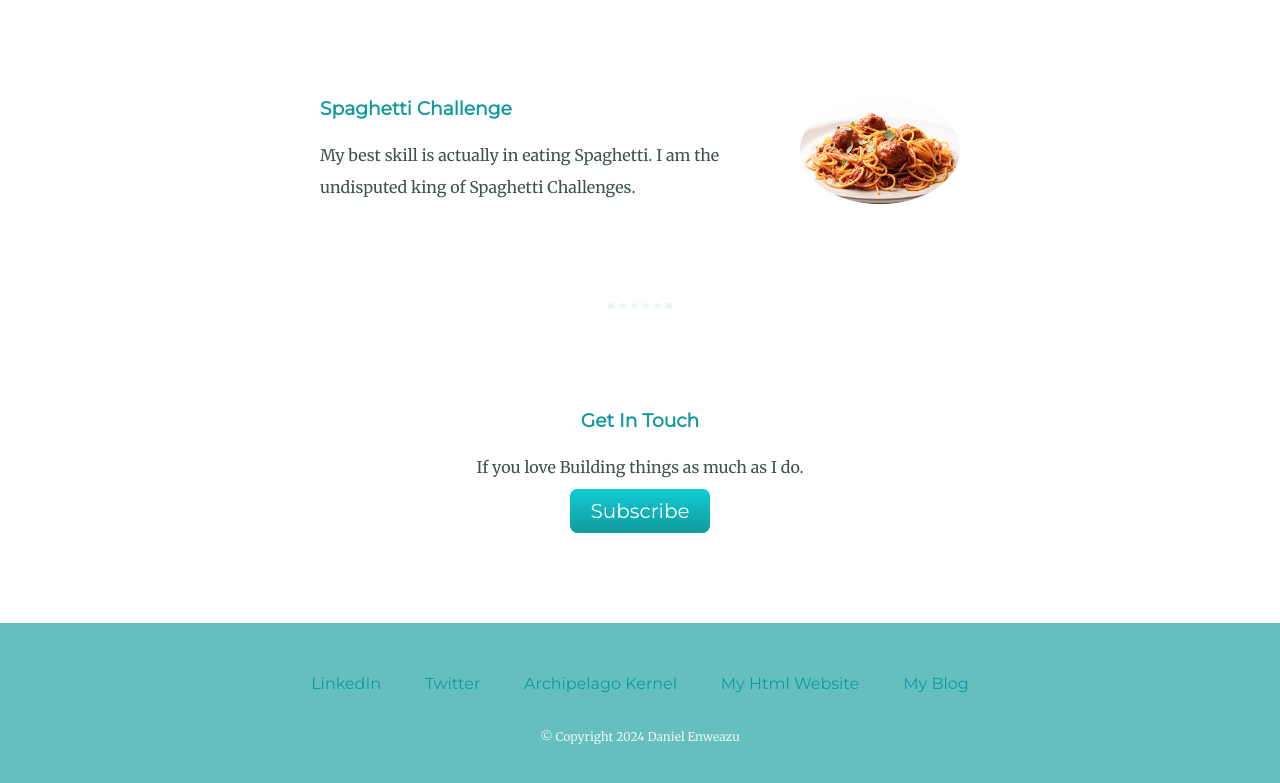
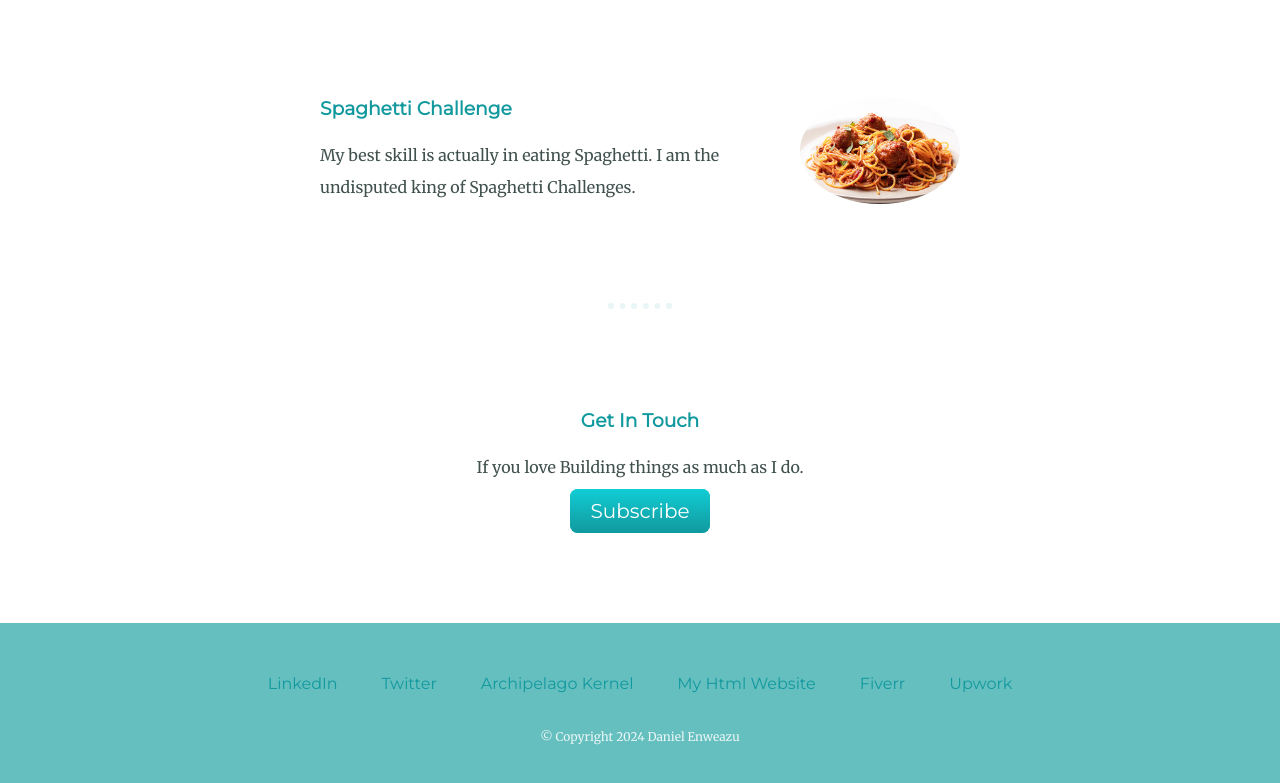
Before and after one commit to enweazudaniel/CSS-My-Site, a plain HTML site: page index.html in a window 1280 px wide. Shown: the part 1869-2652 px from the top of the page. Drawn offline with Linux system fonts and the light colour scheme.

Commit message:
Update: contact information

```diff
--- a/index.html
+++ b/index.html
@@ -59,7 +59,8 @@
     <a class="footer-link" href="https://twitter.com/enweazu_daniel">Twitter</a>
     <a class="footer-link" href="https://enweazudaniel.github.io/Archipelagokernel/">Archipelago Kernel</a>
     <a class="footer-link" href="https://enweazudaniel.github.io/mywebsite_html/">My Html Website </a>
-    <a class="footer-link" href="https://pacific-savannah-79052.herokuapp.com/">My Blog </a>
+    <a class="footer-link" href="https://www.fiverr.com/users/dandollar707/seller_dashboard"> Fiverr </a>
+    <a class="footer-link" href="https://www.upwork.com/freelancers/~019080c2c6184393e5"> Upwork </a>
     <p class="copyright">© Copyright <script type="text/javascript">
             document.write(new Date().getFullYear());
             </script> Daniel Enweazu</p>
```
